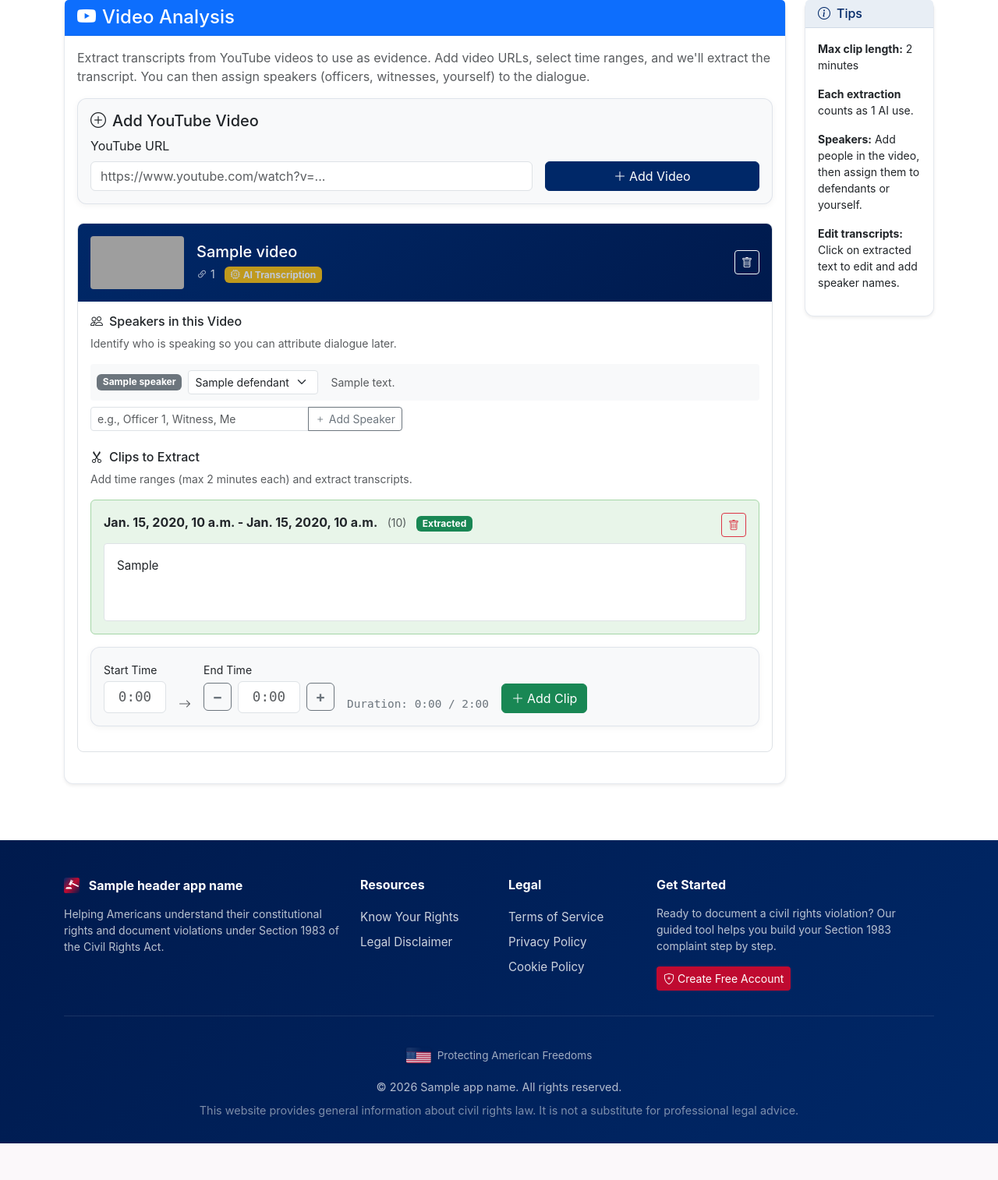
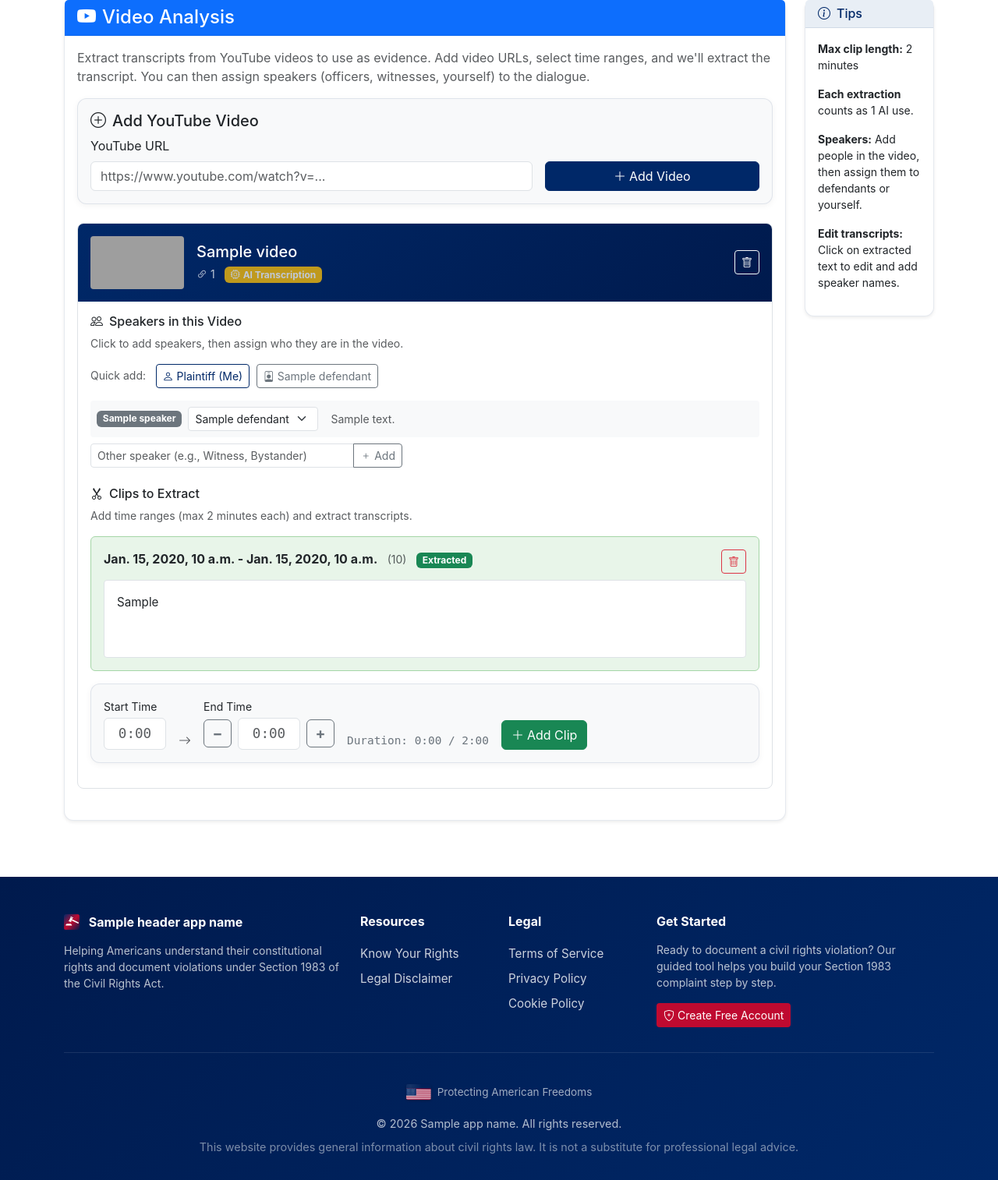
Before and after one commit to LaylaAddi/1983-law, a Django app: template templates/documents/video_analysis.html in a window 1280 px wide. Shown: the part 231-1745 px from the top of the page at 78% size. Before the commit the page ends 1698 px from the top, so only its background shows below. Run offline with Django 4.2, Linux system fonts and the light colour scheme; the template is opened without the code that fills it: most values are stand-ins (such as "Sample title", 1, 10 or a date in 2020); some libraries are stand-ins or nearby versions; grey boxes are pictures that could not be loaded.

Commit message:
Add quick-add buttons for Plaintiff and Defendants in video analysis

```diff
--- a/templates/documents/video_analysis.html
+++ b/templates/documents/video_analysis.html
@@ -212,7 +212,22 @@
                             <!-- Speakers Section -->
                             <div class="mb-4">
                                 <h6><i class="bi bi-people me-2"></i>Speakers in this Video</h6>
-                                <p class="text-muted small">Identify who is speaking so you can attribute dialogue later.</p>
+                                <p class="text-muted small">Click to add speakers, then assign who they are in the video.</p>
+
+                                <!-- Quick-add buttons for Plaintiff and Defendants -->
+                                <div class="mb-3">
+                                    <span class="text-muted small me-2">Quick add:</span>
+                                    <button type="button" class="btn btn-outline-primary btn-sm me-1 quick-add-speaker"
+                                            data-video-id="{{ video.id }}" data-label="Plaintiff" data-type="plaintiff">
+                                        <i class="bi bi-person me-1"></i>Plaintiff (Me)
+                                    </button>
+                                    {% for defendant in defendants %}
+                                    <button type="button" class="btn btn-outline-secondary btn-sm me-1 quick-add-speaker"
+                                            data-video-id="{{ video.id }}" data-label="{{ defendant.name }}" data-type="defendant" data-defendant-id="{{ defendant.id }}">
+                                        <i class="bi bi-person-badge me-1"></i>{{ defendant.name }}
+                                    </button>
+                                    {% endfor %}
+                                </div>
 
                                 <div class="speakers-list mb-2" data-video-id="{{ video.id }}">
                                     {% for speaker in video.speakers.all %}
@@ -231,16 +246,16 @@
                                         <span class="text-muted small ms-2">{{ speaker.notes }}</span>
                                     </div>
                                     {% empty %}
-                                    <p class="text-muted small fst-italic">No speakers added yet.</p>
+                                    <p class="text-muted small fst-italic">No speakers added yet. Use the buttons above or add a custom name below.</p>
                                     {% endfor %}
                                 </div>
 
                                 <div class="input-group" style="max-width: 400px;">
                                     <input type="text" class="form-control form-control-sm add-speaker-input"
-                                           placeholder="e.g., Officer 1, Witness, Me">
+                                           placeholder="Other speaker (e.g., Witness, Bystander)">
                                     <button type="button" class="btn btn-outline-secondary btn-sm add-speaker-btn"
                                             data-video-id="{{ video.id }}">
-                                        <i class="bi bi-plus"></i> Add Speaker
+                                        <i class="bi bi-plus"></i> Add
                                     </button>
                                 </div>
                             </div>
@@ -686,7 +701,55 @@ document.querySelectorAll('.delete-video-btn').forEach(btn => {
     });
 });
 
-// Add Speaker
+// Quick-add Speaker (Plaintiff or Defendant buttons)
+document.querySelectorAll('.quick-add-speaker').forEach(btn => {
+    btn.addEventListener('click', async function() {
+        const videoId = this.dataset.videoId;
+        const label = this.dataset.label;
+        const type = this.dataset.type;
+        const defendantId = this.dataset.defendantId;
+
+        try {
+            // First add the speaker
+            const formData = new FormData();
+            formData.append('label', label);
+            formData.append('csrfmiddlewaretoken', csrfToken);
+
+            const response = await fetch(`/documents/${documentId}/video-analysis/${videoId}/add-speaker/`, {
+                method: 'POST',
+                body: formData
+            });
+
+            const data = await response.json();
+
+            if (data.success) {
+                // Now assign the speaker to plaintiff or defendant
+                const speakerId = data.speaker_id;
+                const updateFormData = new FormData();
+                updateFormData.append('csrfmiddlewaretoken', csrfToken);
+
+                if (type === 'plaintiff') {
+                    updateFormData.append('attribution', 'plaintiff');
+                } else if (type === 'defendant' && defendantId) {
+                    updateFormData.append('attribution', `defendant:${defendantId}`);
+                }
+
+                await fetch(`/documents/${documentId}/video-analysis/${videoId}/update-speaker/${speakerId}/`, {
+                    method: 'POST',
+                    body: updateFormData
+                });
+
+                location.reload();
+            } else {
+                alert(data.error || 'Failed to add speaker');
+            }
+        } catch (error) {
+            alert('Network error');
+        }
+    });
+});
+
+// Add Speaker (custom label)
 document.querySelectorAll('.add-speaker-btn').forEach(btn => {
     btn.addEventListener('click', async function() {
         const videoId = this.dataset.videoId;
```
